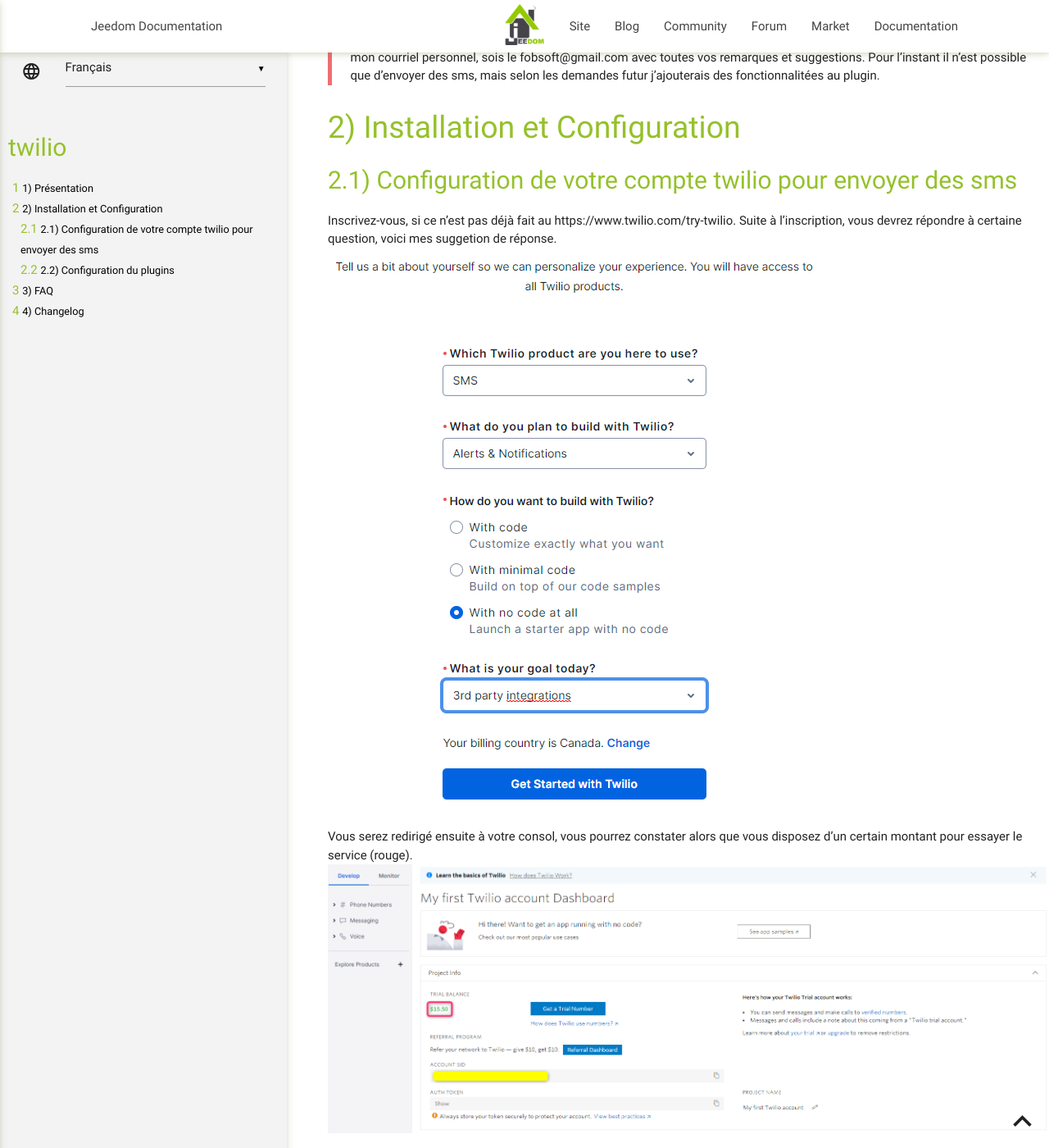
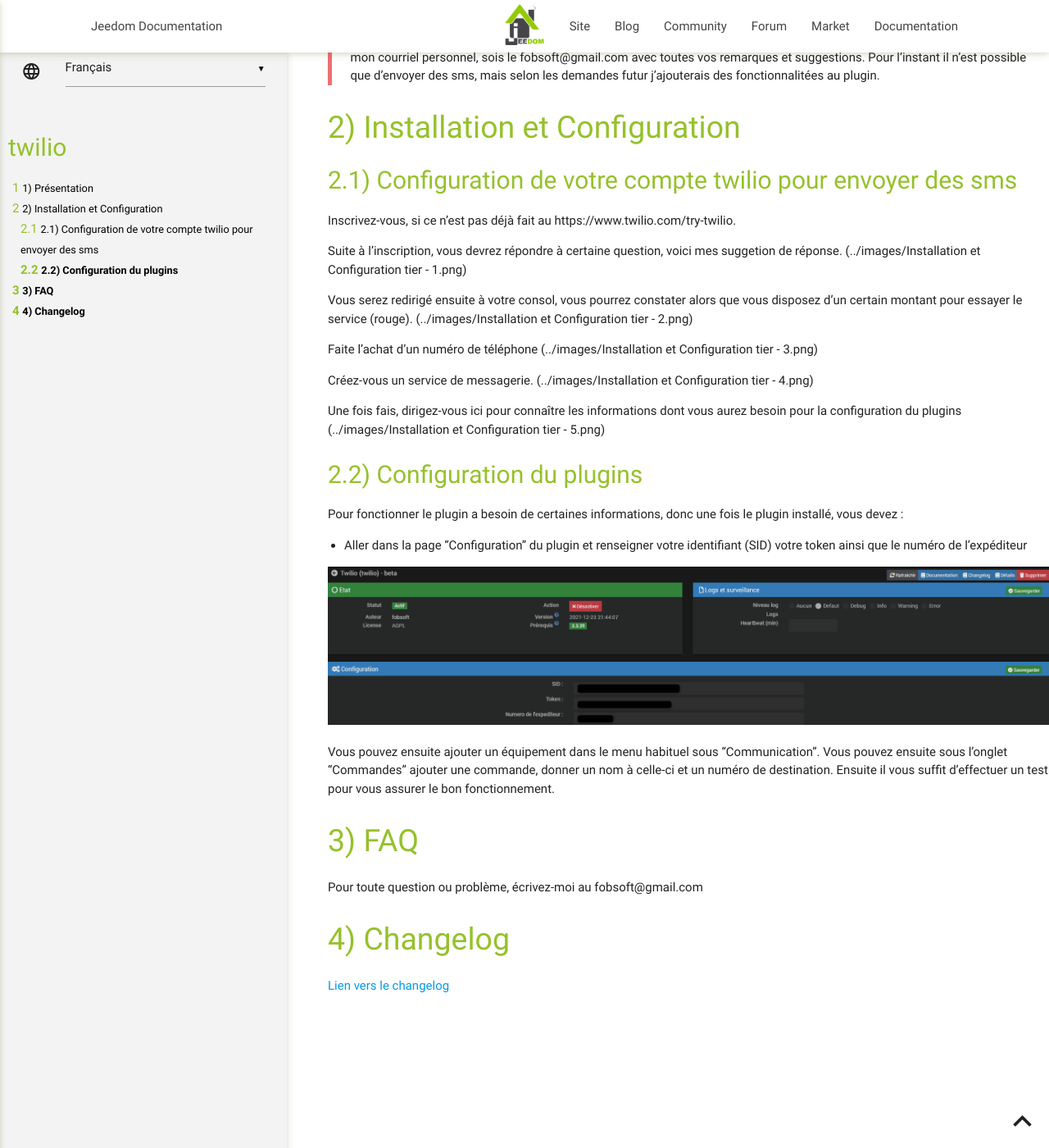
Before and after one commit to fobsoft/jeedom-plugins-documentation, a Jekyll site: the page built from twilio/fr_FR/index.md, in a window 1280 px wide and 1400 px high, scrolled down 408 px. Shown: the whole window at 82% size. Built offline with Jekyll 4.4.1, drawn with Linux system fonts in a browser that asks for light colours; some of the changed text lies outside the part shown.

Commit message:
Update index.md

```diff
--- a/twilio/fr_FR/index.md
+++ b/twilio/fr_FR/index.md
@@ -22,20 +22,21 @@
 
 ## Configuration de votre compte twilio pour envoyer des sms
 Inscrivez-vous, si ce n'est pas déjà fait au https://www.twilio.com/try-twilio.
+
 Suite à l'inscription, vous devrez répondre à certaine question, voici mes suggetion de réponse.
-![Installation et Configuration tier - 1](../images/Installation et Configuration tier - 1.png)
+(../images/Installation et Configuration tier - 1.png)
 
 Vous serez redirigé ensuite à votre consol, vous pourrez constater alors que vous disposez d'un certain montant pour essayer le service (rouge).
-![Installation et Configuration tier - 2](../images/Installation et Configuration tier - 2.png)
+(../images/Installation et Configuration tier - 2.png)
 
 Faite l'achat d'un numéro de téléphone
-![Installation et Configuration tier - 3](../images/Installation et Configuration tier - 3.png)
+(../images/Installation et Configuration tier - 3.png)
 
 Créez-vous un service de messagerie.
-![Installation et Configuration tier - 4](../images/Installation et Configuration tier - 4.png)
+(../images/Installation et Configuration tier - 4.png)
 
 Une fois fais, dirigez-vous ici pour connaître les informations dont vous aurez besoin pour la configuration du plugins
-![Installation et Configuration tier - 5](../images/Installation et Configuration tier - 5.png)
+(../images/Installation et Configuration tier - 5.png)
 
 ## Configuration du plugins
 Pour fonctionner le plugin a besoin de certaines informations, donc une fois le plugin installé, vous devez :
```
